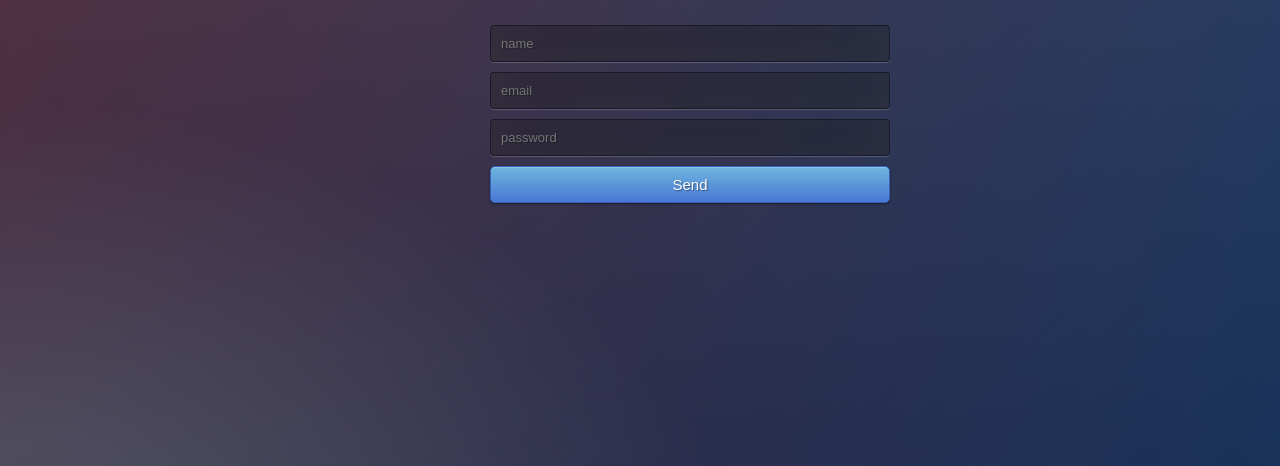
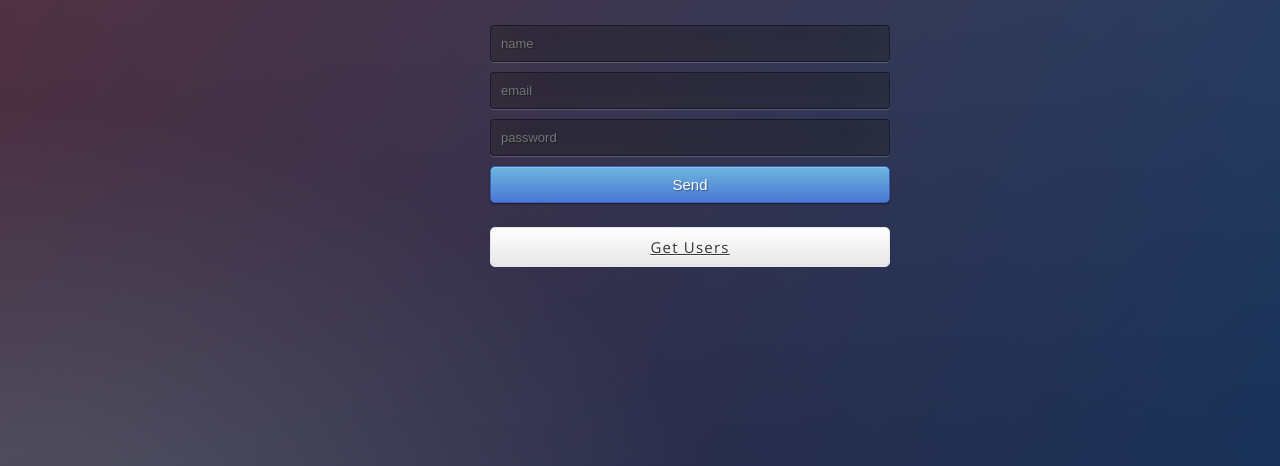
Before and after one commit to MEZZINE-1998/Flask-App-with-mySQL-Data-Base-using-Docker-and-Kubernetes, a Flask app: page / in a window 1280 px wide. Shown: the part 242-708 px from the top of the page. Run offline with Flask 2, Linux system fonts and the light colour scheme.

Commit message:
Update home.html

```diff
--- a/templates/home.html
+++ b/templates/home.html
@@ -1,30 +1,30 @@
 <!DOCTYPE html>
 <html>
 <head>
-<meta charset="UTF-8">
-<title>Predict Insurance Bill</title>
-<link href='https://fonts.googleapis.com/css?family=Pacifico' rel='stylesheet' type='text/css'>
+  <meta charset="UTF-8">
+  <title>test App</title>
+  <link href='https://fonts.googleapis.com/css?family=Pacifico' rel='stylesheet' type='text/css'>
 <link href='https://fonts.googleapis.com/css?family=Arimo' rel='stylesheet' type='text/css'>
 <link href='https://fonts.googleapis.com/css?family=Hind:300' rel='stylesheet' type='text/css'>
 <link href='https://fonts.googleapis.com/css?family=Open+Sans+Condensed:300' rel='stylesheet' type='text/css'>
 <link type="text/css" rel="stylesheet" href="{{ url_for('static', filename='./style.css') }}">
+</head>
+<body>
 
-</head>
+ <div>
 
-<body>
+ </div>
+
  <div class="login">
 	<h1>Add user</h1>
-
-    <!-- Form to enter new data for predictions  -->
-    <form action="{{ url_for('create')}}"method="POST">
-      <input type="text" name="name" placeholder="name" required="required" /><br>
+    <form action="{{ url_for('create')}}" method="POST">
+      <input type="text" name="name" placeholder="name " required="required" /><br>
     	<input type="text" name="email" placeholder="email" required="required" /><br>
       <input type="text" name="pwd" placeholder="password" required="required" /><br>
-      <button type="submit" class="btn btn-primary btn-block btn-large">Send</button>
+      <button type="submit" class="btn btn-primary btn-block btn-large">Send</button><br>
+      <a href="{{ url_for('users')}}" class="btn btn-light btn-block btn-large">Get Users</a>
+      <p style="margin-top: 30px">{{message}}</p>
     </form>
-
-   <br>
-   <br>
  </div>
 
 </body>
```
